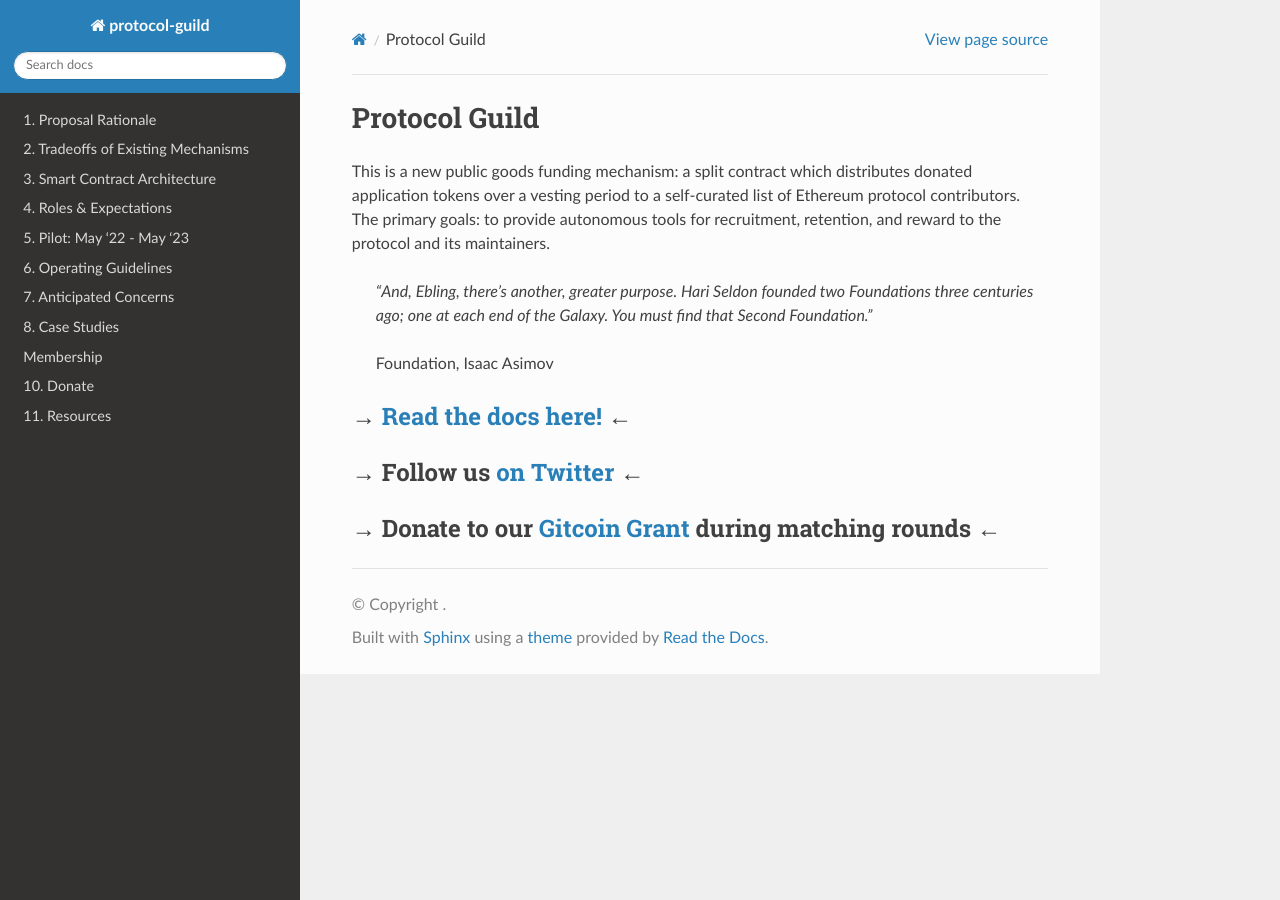
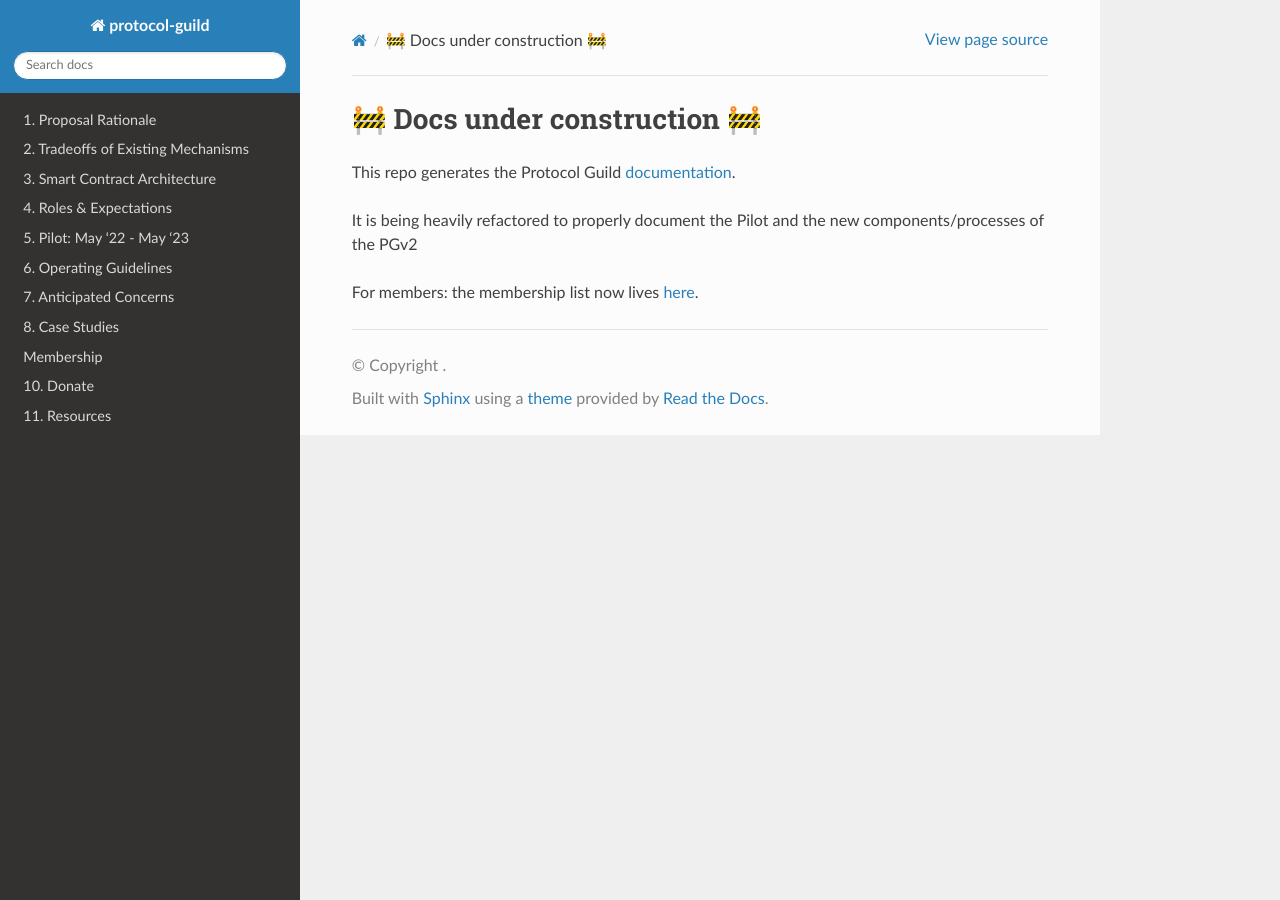
Before and after one commit to protocolguild/documentation, a Sphinx documentation site: the page built from docs/README.md, in a window 1280 px wide. Built offline with Sphinx 7.4.7 and the Read the Docs theme 2.0.0, drawn with Linux system fonts in a browser that asks for light colours.

Commit message:
Update README.md
adds repo description and context, links

```diff
--- a/docs/README.md
+++ b/docs/README.md
@@ -1,11 +1,7 @@
-# Protocol Guild
+## 🚧 Docs under construction 🚧
 
-This is a new public goods funding mechanism: a split contract which distributes donated application tokens over a vesting period to a self-curated list of Ethereum protocol contributors. The primary goals: to provide autonomous tools for recruitment, retention, and reward to the protocol and its maintainers.
+This repo generates the Protocol Guild [documentation](https://protocol-guild.readthedocs.io/en/latest/).
 
-> *"And, Ebling, there's another, greater purpose. Hari Seldon founded two Foundations three centuries ago; one at each end of the Galaxy. You must find that Second Foundation."*
->
-> Foundation, Isaac Asimov
+It is being heavily refactored to properly document the Pilot and the new components/processes of the PGv2
 
-### → [Read the docs here!](https://protocol-guild.readthedocs.io/en/latest/index.html#) ←
-### → Follow us [on Twitter](https://twitter.com/protocolguild) ←
-### → Donate to our [Gitcoin Grant](https://explorer.gitcoin.co/#/round/1/0xdf22a2c8f6ba9376ff17ee13e6154b784ee92094/0xdf22a2c8f6ba9376ff17ee13e6154b784ee92094-18) during matching rounds ←
+For members: the membership list now lives [here](https://github.com/protocolguild/membership/blob/main/docs/9-membership.md).
```
